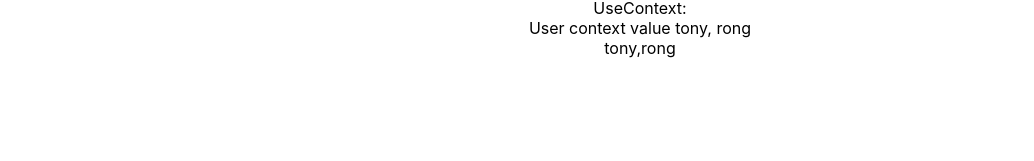
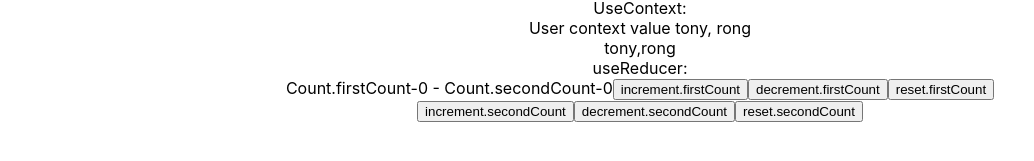
Before and after one commit to tonytigerrong/ReactHookDemo, a React (Create React App) app: page / in a window 1280 px wide. Shown: the part 553-714 px from the top of the page, without its empty margins (0-1034 px from the left). Built offline with nearby package versions, Linux system fonts and the light colour scheme; no server answers.

Commit message:
18 19 20, useReducer (like redux)    managment state by reducer function passed in action - [count, dispatch] = useReducer - reducer(state, action) - dispatch - html onclick acition

```diff
--- a/src/App.js
+++ b/src/App.js
@@ -15,6 +15,7 @@ import IntervalHookCounter from './components/IntervalHookCounter';
 import DataFecthing from './components/DataFecthing';
 import DataFecthing2 from './components/DataFecthing2';
 import ComponentC from './components/ComponentC';
+import CountOne from './components/CountOne';
 
 
 export const FNameContext = React.createContext();
@@ -45,6 +46,8 @@ function App() {
         </LNameContext.Provider>
 
       </FNameContext.Provider>
+      useReducer:
+      <CountOne />
 
 
     </div>
--- /dev/null
+++ b/src/components/CountOne.js
@@ -0,0 +1,40 @@
+import React, {useReducer} from 'react'
+
+
+export default function CountOne() {
+    const initialState = {
+        firstCount: 0,
+        secondCount: 0
+    };
+    const reducer = (state, action)=>{
+        switch(action.type){
+            case 'increment':
+                if(action.seg==1)
+                    return {...state,firstCount: state.firstCount+1};
+                else
+                    return {...state,secondCount: state.secondCount+1}
+            case 'decrement':
+                if(action.seg==1)
+                    return {...state,firstCount: state.firstCount-1};
+                else
+                    return {...state,secondCount: state.secondCount-1}
+            case 'reset':
+                return initialState;
+            default:
+                return state;
+        }
+    }
+    const [count, dispatch] = useReducer(reducer, initialState)
+    return (
+        <div>
+            Count.firstCount-{count.firstCount} - Count.secondCount-{count.secondCount}
+            <button onClick={()=>{dispatch({type:'increment', seg:1})}}>increment.firstCount</button>
+            <button onClick={()=>{dispatch({type:'decrement', seg:1})}}>decrement.firstCount</button>
+            <button onClick={()=>{dispatch({type:'reset', seg:1})}}>reset.firstCount</button>
+<br/>
+            <button onClick={()=>{dispatch({type:'increment', seg:2})}}>increment.secondCount</button>
+            <button onClick={()=>{dispatch({type:'decrement', seg:2})}}>decrement.secondCount</button>
+            <button onClick={()=>{dispatch({type:'reset', seg:2})}}>reset.secondCount</button>
+        </div>
+    )
+}
```
